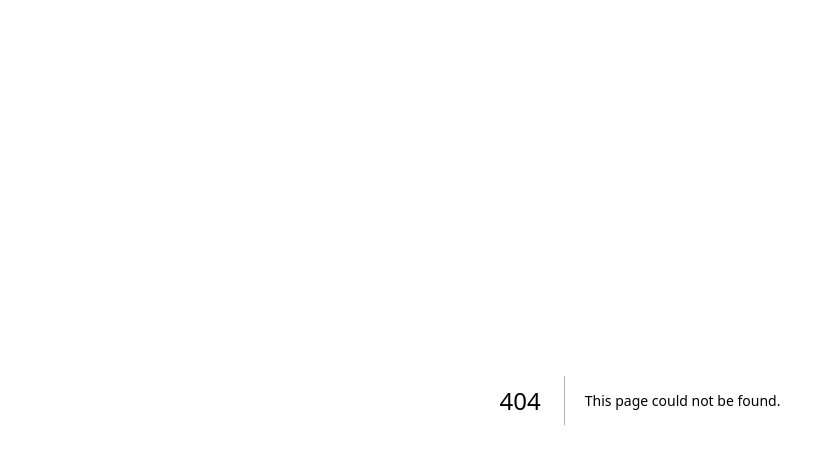
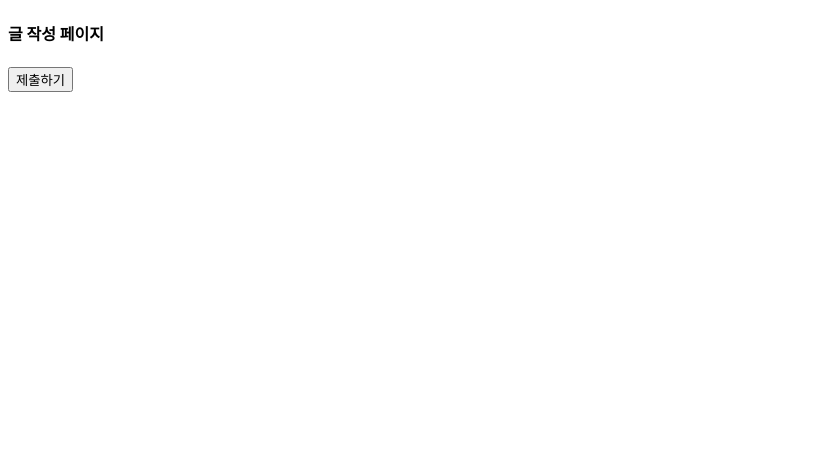
Before and after one commit to energy1-914/forum, a Next.js app: page /write in a window 1280 px wide. Before the commit this address had no page. Shown: the top 464 px of the page, without its empty margins (0-835 px from the left). Built offline with nearby package versions, Linux system fonts and the light colour scheme.

Commit message:
feat: Implement server func when writing post

```diff
--- /dev/null
+++ b/app/write/page.js
@@ -0,0 +1,10 @@
+export default function Write() {
+  return (
+    <div>
+      <h4>글 작성 페이지</h4>
+      <form action="/api/test" method="POST">
+        <button type="submit">제출하기</button>
+      </form>
+    </div>
+  )
+}
--- /dev/null
+++ b/pages/api/test.js
@@ -0,0 +1,5 @@
+export default function handler(request, response) {
+  if (request.method == "POST") {
+    response.status(200).json("글 작성이 완료되었습니다.");
+  }
+}
```
